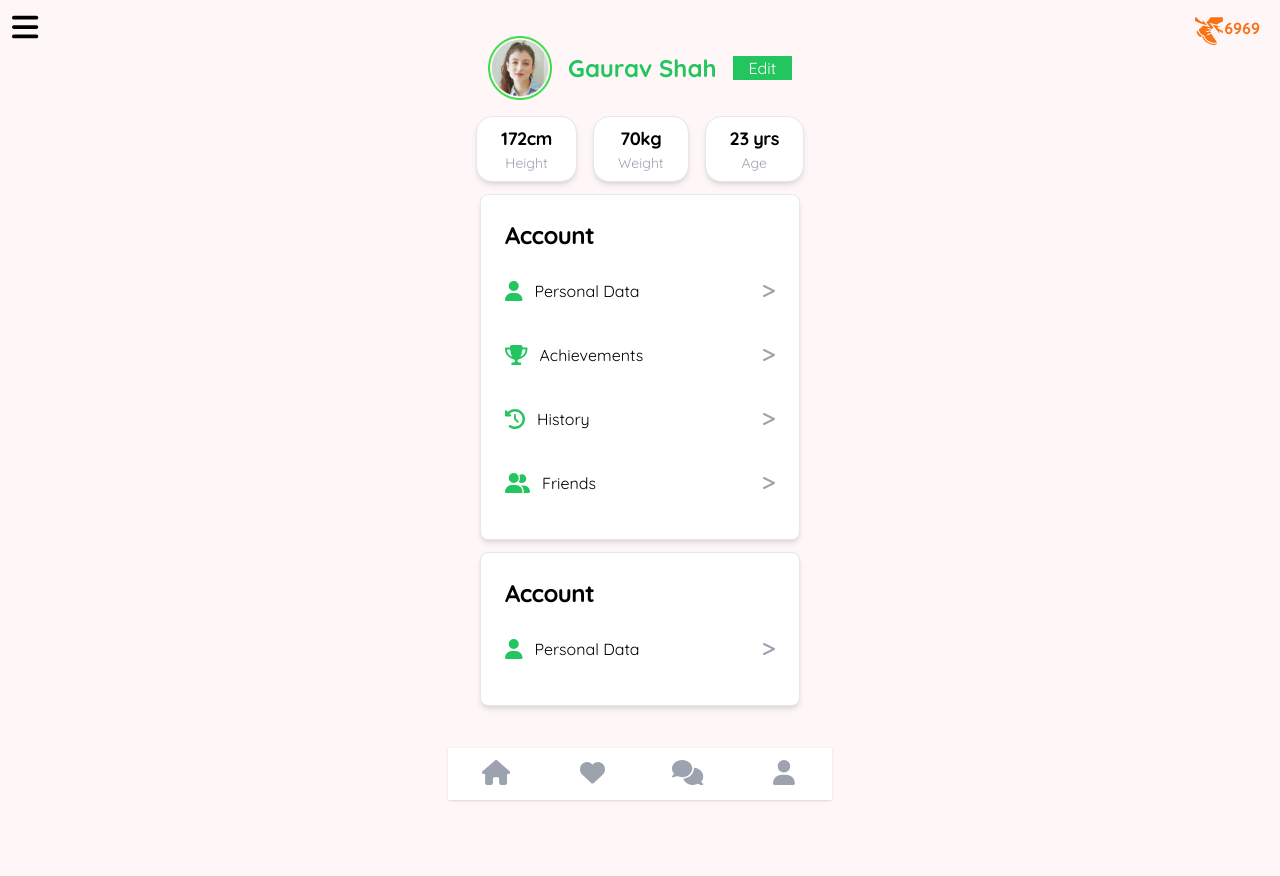
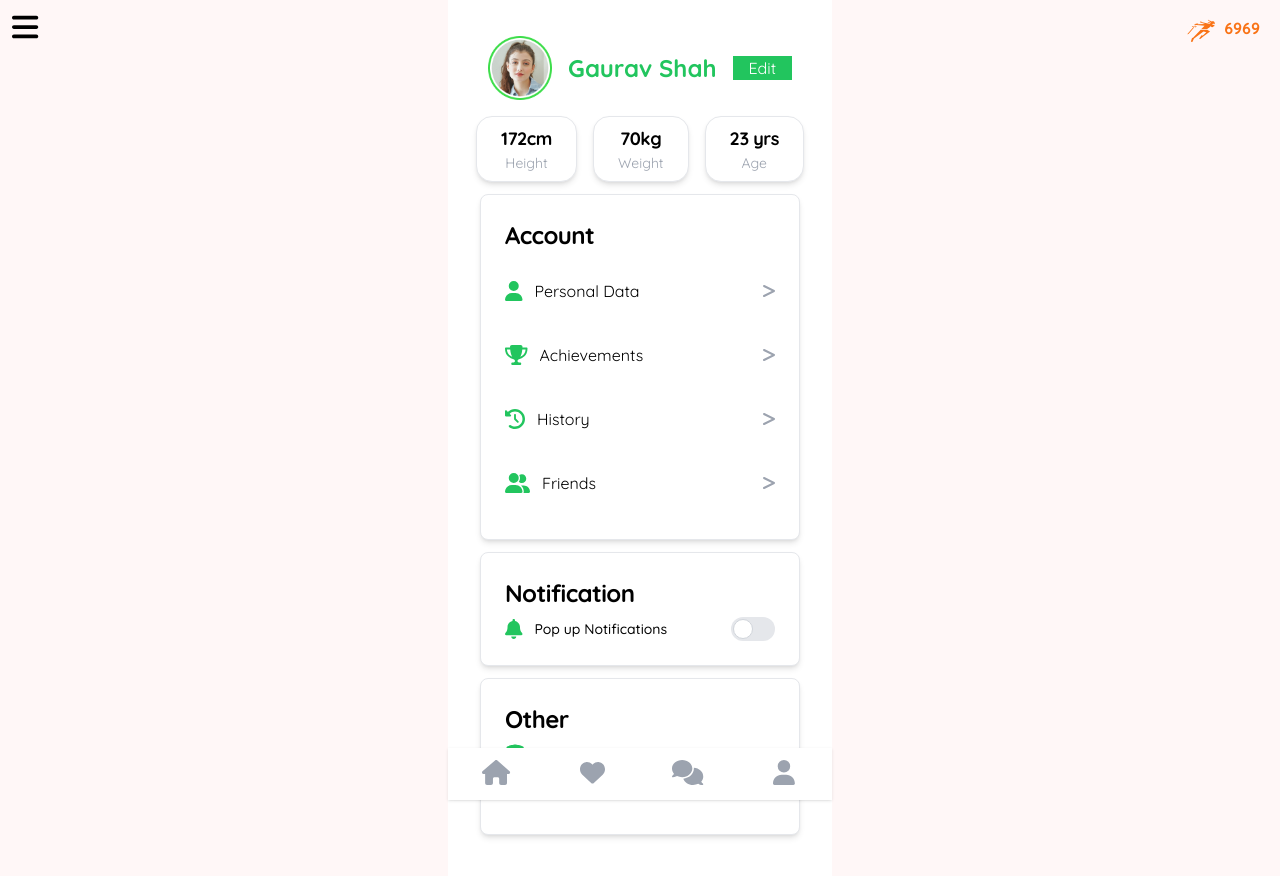
Before and after one commit to osm-sagarmatha/osm-frontend, a React (Vite) app: page /profile in a window 1280 px wide. Shown: the top 876 px of the page. Before the commit the page ends 800 px from the top, so only its background shows below. Built offline with nearby package versions, Linux system fonts and the light colour scheme.

Commit message:
Co-authored-by: Roshan Acharya <coderosh@users.noreply.github.com>

```diff
--- /dev/null
+++ b/src/components/Activity/ActivityCheckbox.jsx
@@ -0,0 +1,25 @@
+import { FontAwesomeIcon } from "@fortawesome/react-fontawesome";
+
+const ActivityCheckbox = ({ checked, onClick, name, icon }) => {
+  return (
+    <div
+      onClick={onClick}
+      className="group w-32 h-28 p-8 border-2 rounded-lg relative hover:bg-green-500  border-gray flex flex-col mb-5 items-center justify-center  "
+    >
+      <input
+        type="checkbox"
+        checked={checked}
+        onChange={onClick}
+        className="justify-start absolute left-2 top-3 text-green-500 group-hover:text-green-500 group-hover:bg-green-500"
+      />
+      <FontAwesomeIcon
+        icon={icon}
+        className="text-green-500 group-hover:text-white"
+        fontSize={40}
+      />
+      <h3 className="text-sm mt-1 absolute bottom-2">{name}</h3>
+    </div>
+  );
+};
+
+export default ActivityCheckbox;
--- a/src/components/Navbar.jsx
+++ b/src/components/Navbar.jsx
@@ -1,6 +1,6 @@
 import React, { useState } from "react";
 import { FontAwesomeIcon } from "@fortawesome/react-fontawesome";
-import { GiFootTrip } from "react-icons/gi";
+import { GiRunningNinja } from "react-icons/gi";
 import {
   faBars,
   faXmark,
@@ -132,7 +132,10 @@ const Navbar = () => {
         </nav>
       </div>
       <div className="flex absolute right-5 top-4 z-50">
-        <GiFootTrip fontSize={30} className="text-orange-500 font-bold " />
+        <GiRunningNinja
+          fontSize={30}
+          className="text-orange-500 mr-2 font-bold "
+        />
         <h2 className="text-orange-500 font-bold  ">6969</h2>
       </div>
     </div>
--- a/src/screens/ActivitiesPage.jsx
+++ b/src/screens/ActivitiesPage.jsx
@@ -9,6 +9,15 @@ import {
   faPersonFalling,
 } from "@fortawesome/free-solid-svg-icons";
 
+import ActivityCheckbox from "../components/Activity/ActivityCheckbox";
+
+const reducer = (state, action) => {
+  return {
+    ...state,
+    [`checked${action.id}`]: state[`checked${action.id}`],
+  };
+};
+
 const ActivitiesPage = () => {
   const [checked1, setChecked1] = useState(false);
   const [checked2, setChecked2] = useState(false);
@@ -16,6 +25,7 @@ const ActivitiesPage = () => {
   const [checked4, setChecked4] = useState(false);
   const [checked5, setChecked5] = useState(false);
   const [checked6, setChecked6] = useState(false);
+
   return (
     <div className="md:py-5 flex flex-col mx-auto items-center md:bg-white rounded-lg md:w-96">
       <h1 className="text-2xl p-12 text-green-500  font-bold  ">
@@ -24,7 +34,13 @@ const ActivitiesPage = () => {
         what activities are you involved in?
       </h1>
       <div className="card flex flex-wrap items-center justify-center -mt-3 ">
-        <div
+        <ActivityCheckbox
+          checked={checked1}
+          onClick={() => setChecked1(!checked1)}
+          name="Cycling"
+          icon={faPersonBiking}
+        />
+        {/* <div
           onClick={() => setChecked1(!checked1)}
           className="group  w-32 h-28 p-8 border-2 rounded-lg relative hover:bg-green-500  border-gray flex flex-col mb-5 items-center justify-center"
         >
@@ -42,7 +58,7 @@ const ActivitiesPage = () => {
           <h3 className="text-sm mt-1 absolute bottom-2 text-green-500 group-hover:text-white">
             Cycling
           </h3>
-        </div>
+        </div> */}
         <div
           onClick={() => setChecked2(!checked2)}
           className=" group w-32 h-28 p-8 border-2 rounded-lg relative hover:bg-green-500  border-gray flex flex-col mb-5 items-center justify-center  "
--- a/src/screens/Profile.jsx
+++ b/src/screens/Profile.jsx
@@ -7,10 +7,13 @@ import {
   faClockRotateLeft,
   faUserGroup,
   faGreaterThan,
+  faBell,
+  faGear,
 } from "@fortawesome/free-solid-svg-icons";
+import { BsShieldFillCheck } from "react-icons/bs";
 const Profile = () => {
   return (
-    <div className="md:py-5 py-10 px-5 mx-auto flex flex-col">
+    <div className="md:py-5 py-10 px-5 mx-auto md:bg-white md:w-96 flex flex-col">
       <div className="flex justify-center items-center">
         <img src={userImg} className=" object-contain w-16" alt="userImage" />
         <h1 className="text-2xl py-8 px-4 text-green-500  font-bold text-left ">
@@ -55,11 +58,7 @@ const Profile = () => {
               className="text-green-500"
             />
             <h2 className="px-3 py-5 w-full">Personal Data</h2>
-            <FontAwesomeIcon
-              icon={faGreaterThan}
-              className="text-gray-400"
-              size={24}
-            />
+            <FontAwesomeIcon icon={faGreaterThan} className="text-gray-400" />
           </div>
           <div className="flex justify-center items-center">
             <FontAwesomeIcon
@@ -68,11 +67,7 @@ const Profile = () => {
               className="text-green-500"
             />
             <h2 className="px-3 py-5 w-full">Achievements</h2>
-            <FontAwesomeIcon
-              icon={faGreaterThan}
-              className="text-gray-400"
-              size={24}
-            />
+            <FontAwesomeIcon icon={faGreaterThan} className="text-gray-400" />
           </div>
           <div className="flex justify-center items-center">
             <FontAwesomeIcon
@@ -81,11 +76,7 @@ const Profile = () => {
               className="text-green-500"
             />
             <h2 className="px-3 py-5 w-full ">History</h2>
-            <FontAwesomeIcon
-              icon={faGreaterThan}
-              className="text-gray-400"
-              size={24}
-            />
+            <FontAwesomeIcon icon={faGreaterThan} className="text-gray-400" />
           </div>
           <div className="flex justify-center items-center">
             <FontAwesomeIcon
@@ -94,29 +85,58 @@ const Profile = () => {
               className="text-green-500"
             />
             <h2 className="px-3 py-5 w-full">Friends</h2>
-            <FontAwesomeIcon
-              icon={faGreaterThan}
-              className="text-gray-400"
-              size={24}
-            />
+            <FontAwesomeIcon icon={faGreaterThan} className="text-gray-400" />
           </div>
         </div>
       </div>
       <div className="flex flex-col mx-auto mt-3">
         <div className="block p-6 w-80 bg-white rounded-lg border border-gray-200 shadow-md  ">
-          <h5 className="mb-2 text-2xl font-bold tracking-tight ">Account</h5>
-          <div className="flex justify-center items-center">
+          <h5 className="mb-2 text-2xl font-bold tracking-tight ">
+            Notification
+          </h5>
+          <div className="flex justify-center items-center ">
             <FontAwesomeIcon
-              icon={faUser}
+              icon={faBell}
               fontSize={20}
               className="text-green-500"
             />
-            <h2 className="px-3 py-5 w-full">Personal Data</h2>
+            <div className=" ml-3 text-sm font-medium w-full text-left ">
+              Pop up Notifications
+            </div>
+            <label
+              htmlFor="default-toggle"
+              className="inline-flex relative items-center cursor-pointer"
+            >
+              <input
+                type="checkbox"
+                value=""
+                id="default-toggle"
+                className="sr-only peer"
+              />
+
+              <div className="w-11 h-6 bg-gray-200 peer-focus:outline-none   dark:peer-focus:ring-green-500 rounded-full peer  peer-checked:after:translate-x-full peer-checked:after:border-white after:content-[''] after:absolute after:top-[2px] after:left-[2px] after:bg-white after:border-gray-300 after:border after:rounded-full after:h-5 after:w-5 after:transition-all  peer-checked:bg-green-500"></div>
+            </label>
+          </div>
+        </div>
+      </div>
+      <div className="flex flex-col mx-auto mt-3 h-80">
+        <div className="block p-6 w-80 bg-white rounded-lg border border-gray-200 shadow-md  ">
+          <h5 className="mb-2 text-2xl font-bold tracking-tight ">Other</h5>
+          <div className="flex justify-center items-center mb-3">
+            <BsShieldFillCheck fontSize={23} className="text-green-500" />
+            <div className=" ml-3 text-sm font-medium w-full text-left ">
+              Privacy
+            </div>
+          </div>
+          <div className="flex justify-center items-center mb-3 ">
             <FontAwesomeIcon
-              icon={faGreaterThan}
-              className="text-gray-400"
-              size={24}
+              icon={faGear}
+              fontSize={20}
+              className="text-green-500"
             />
+            <div className=" ml-3 text-sm font-medium w-full text-left ">
+              Settings
+            </div>
           </div>
         </div>
       </div>
```
